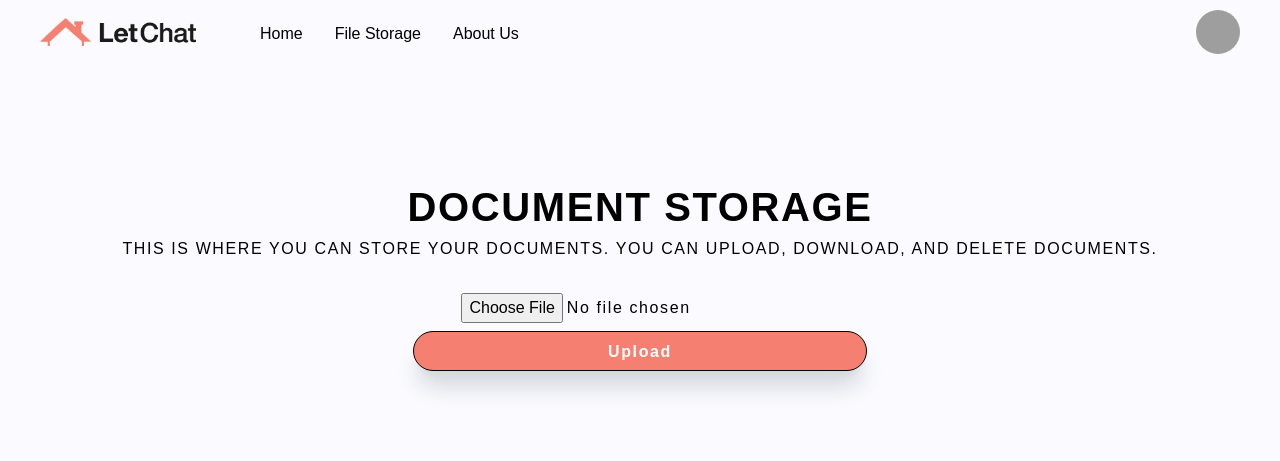
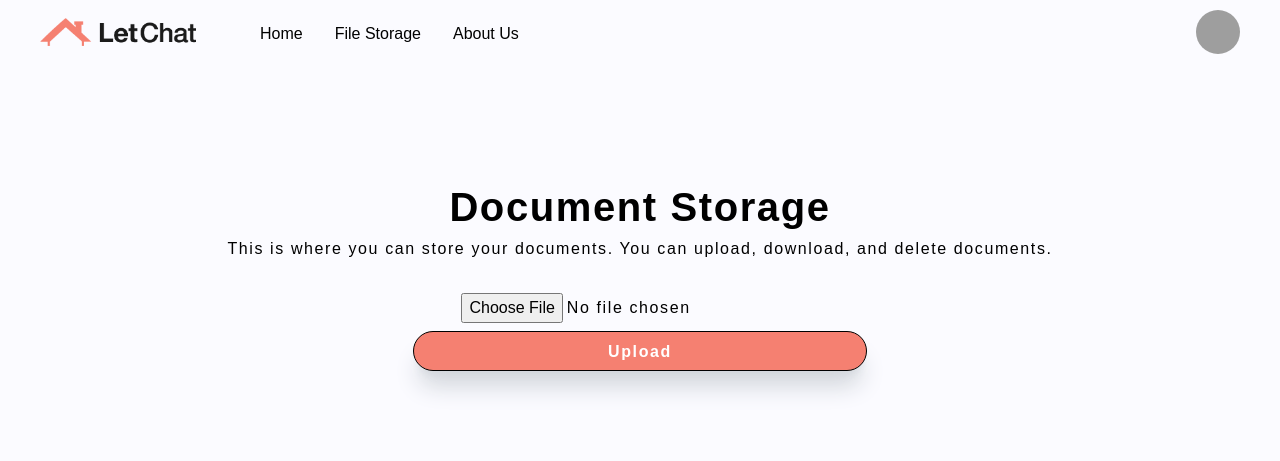
Before and after one commit to SchoolOfCode/bc13_final-project_front-end-git-gud, a Next.js app in the folder letchat/: page /storage in a window 1280 px wide. Shown: the top 461 px of the page. Built offline with nearby package versions, Linux system fonts and the light colour scheme; no server answers; the database is empty; sample sign-in values are in the browser's storage; grey boxes are pictures that could not be loaded.

Commit message:
Font styling changed to be less shouty

```diff
--- a/letchat/pages/storage.tsx
+++ b/letchat/pages/storage.tsx
@@ -75,7 +75,7 @@
         <link rel="icon" href="/favicon.ico" />
       </Head>
       <Container logo={true}>
-        <div className="flex flex-col items-center justify-center px-4 text-center uppercase tracking-widest">
+        <div className="flex flex-col items-center justify-center px-4 text-center tracking-widest">
           <h1>Document Storage</h1>
           <p>
             This is where you can store your documents. You can upload,
```
